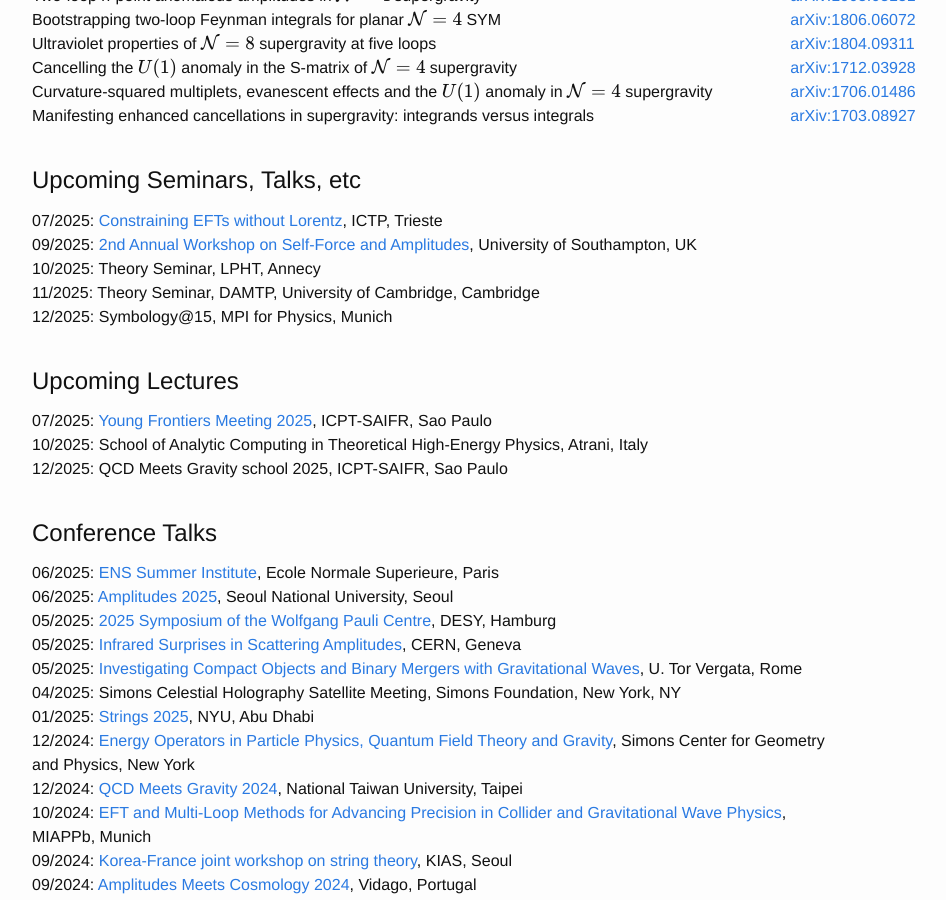
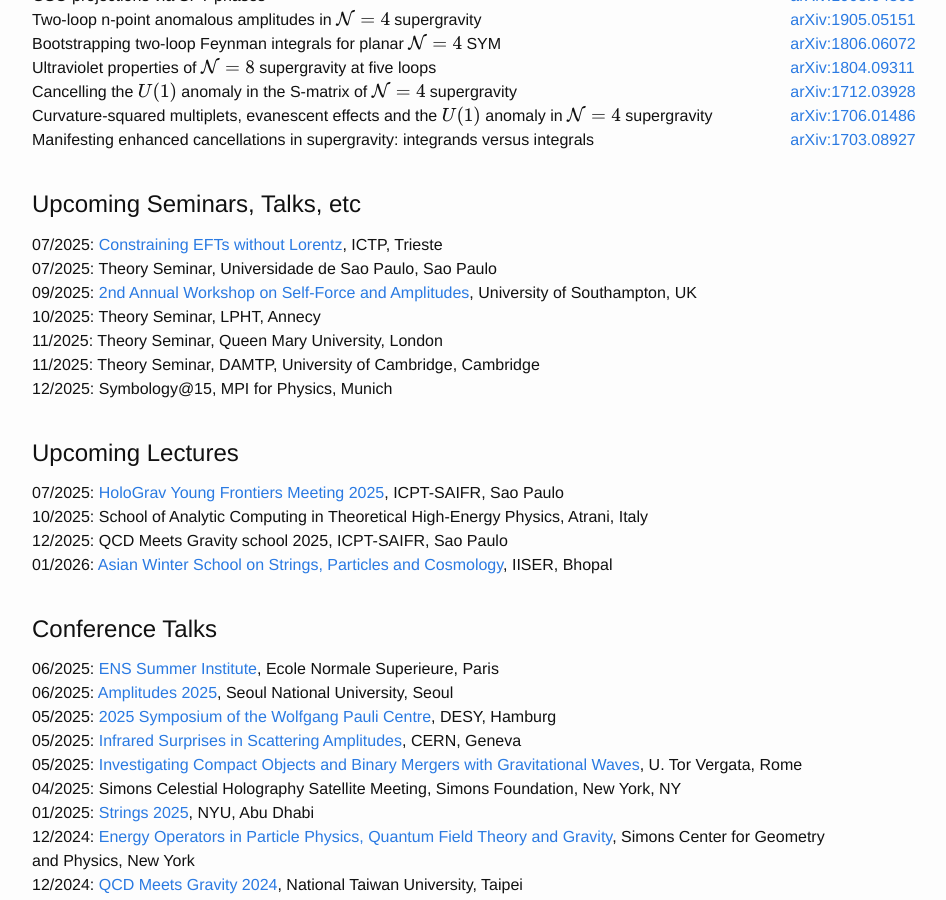
Before and after one commit to julioparra/julioparra.github.io, a Jekyll site: the page built from index.md, in a window 1280 px wide and 900 px high, scrolled down 1314 px. Shown: the whole window, without its empty margins (168-1114 px from the left). Built offline with Jekyll 4.4.1, drawn with Linux system fonts in a browser that asks for light colours; nearby versions of some CDN libraries; some of the changed text lies outside the part shown.

Commit message:
More talks and papers

```diff
--- a/_data/papers.yml
+++ b/_data/papers.yml
@@ -1,4 +1,6 @@
-- title: "Soft theorems from higher symmetry"
+- title: "Nonlinear gravitational memory in the post-Minkowskian expansion"
+  arxivnumber: "2506.20733"
+- title: "Soft theorems from higher symmetries"
   arxivnumber: "2505.03566"
 - title: "Resummation of universal tails in gravitational waveforms"
   arxivnumber: "2504.07862"
--- a/_data/talks.yml
+++ b/_data/talks.yml
@@ -1,3 +1,11 @@
+- date: 2026-01-11
+  name: Asian Winter School on Strings, Particles and Cosmology
+  type: lectures
+  link: https://aws2025.com/
+  institution: IISER
+  location: Bhopal
+  video:
+
 - date: 2025-12-15
   name: Symbology@15
   type: conference
@@ -22,7 +30,15 @@
   location: Cambridge
   video:
 
-- date: 2025-10-13
+- date: 2025-11-06
+  name: Theory Seminar
+  type: seminar
+  link:
+  institution: Queen Mary University
+  location: London
+  video:
+
+- date: 2025-10-20
   name: School of Analytic Computing in Theoretical High-Energy Physics
   type: lectures
   link:
@@ -30,7 +46,7 @@
   location: Italy
   video:
 
-- date: 2025-10-02
+- date: 2025-10-09
   name: Theory Seminar
   type: seminar
   link:
@@ -46,11 +62,19 @@
   location: UK
   video:
 
-- date: 2025-07-01
-  name: Young Frontiers Meeting 2025
+- date: 2025-07-30
+  name: HoloGrav Young Frontiers Meeting 2025
   type: lectures
   link: https://www.ictp-saifr.org/yfm2025/
   institution: ICPT-SAIFR
+  location: Sao Paulo
+  video:
+
+- date: 2025-07-01
+  name: Theory Seminar
+  type: seminar
+  link:
+  institution: Universidade de Sao Paulo
   location: Sao Paulo
   video:
 
```
